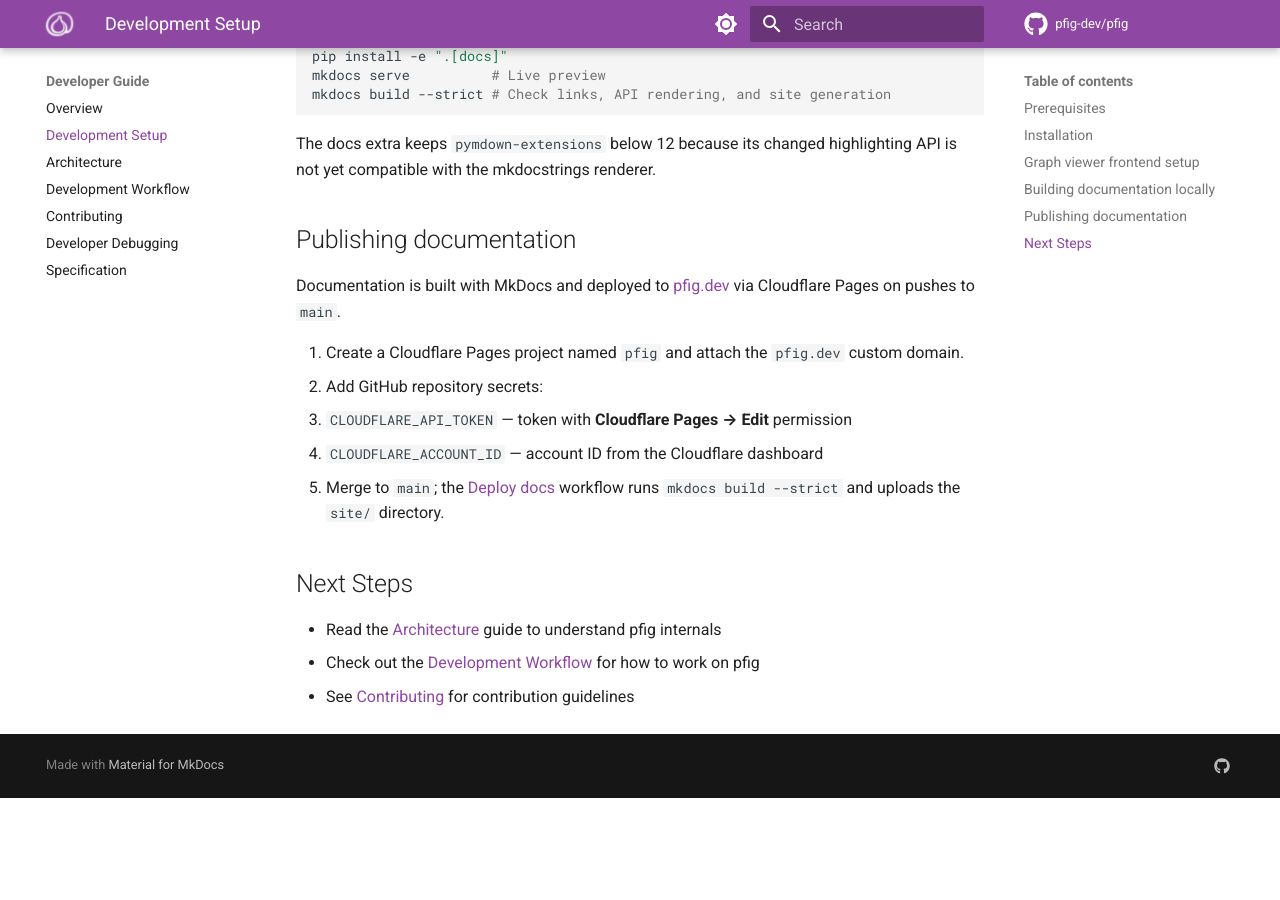
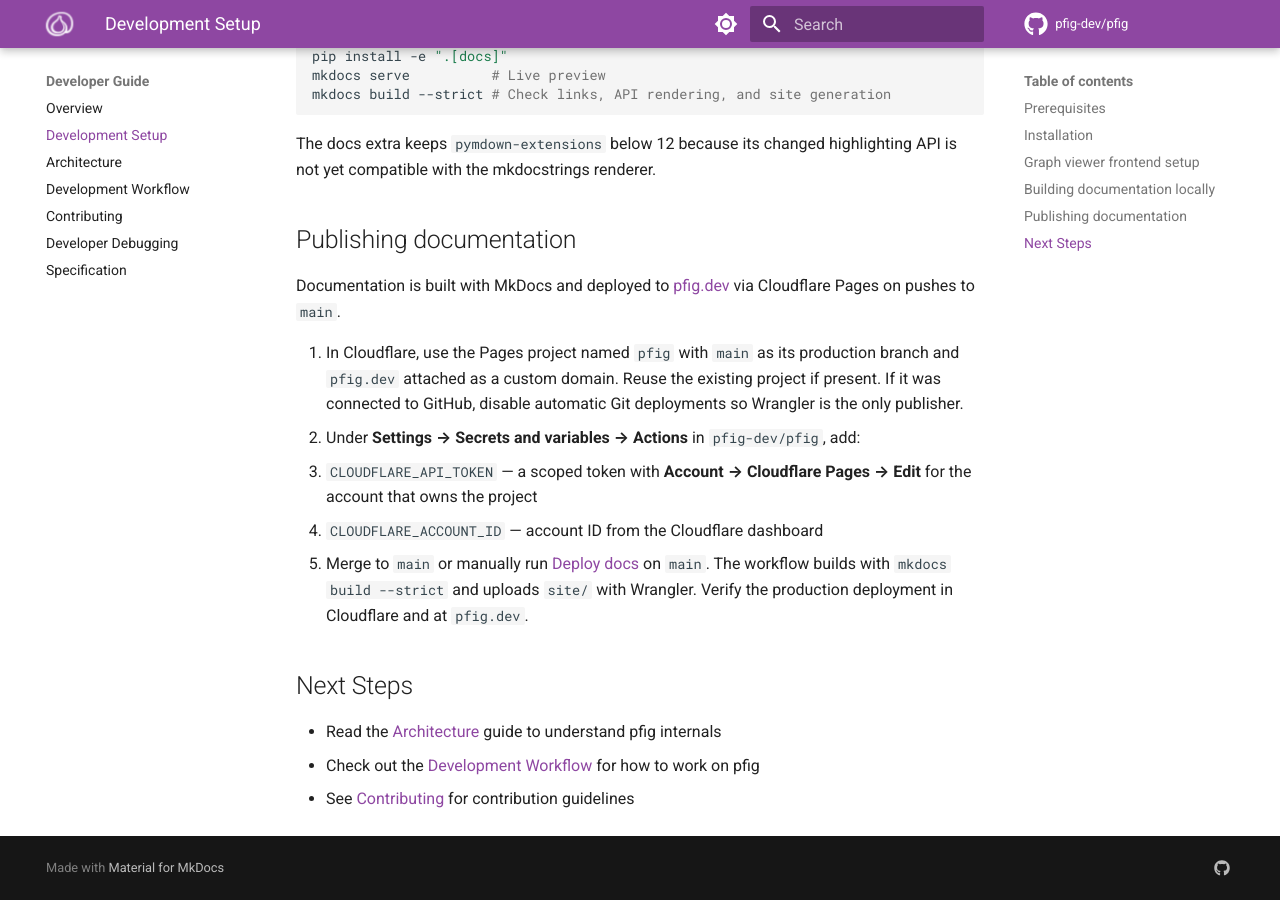
Before and after one commit to pfig-dev/pfig, an MkDocs documentation site: the page built from docs/developer/developer_setup.md, in a window 1280 px wide and 900 px high, scrolled down 1698 px. Built offline with MkDocs 1.6.1 and Material for MkDocs 9.7.7, drawn with Linux system fonts in a browser that asks for light colours; comment, search, counter and statistics services are not loaded; before the commit the page ends 2496 px from its top, so only the background shows below that.

Commit message:
Deploy documentation with Cloudflare Wrangler

```diff
--- a/docs/developer/developer_setup.md
+++ b/docs/developer/developer_setup.md
@@ -79,11 +79,16 @@ highlighting API is not yet compatible with the mkdocstrings renderer.
 
 Documentation is built with MkDocs and deployed to [pfig.dev](https://pfig.dev/) via Cloudflare Pages on pushes to `main`.
 
-1. Create a Cloudflare Pages project named `pfig` and attach the `pfig.dev` custom domain.
-2. Add GitHub repository secrets:
-   - `CLOUDFLARE_API_TOKEN` — token with **Cloudflare Pages → Edit** permission
+1. In Cloudflare, use the Pages project named `pfig` with `main` as its production
+   branch and `pfig.dev` attached as a custom domain. Reuse the existing project
+   if present. If it was connected to GitHub, disable automatic Git deployments
+   so Wrangler is the only publisher.
+2. Under **Settings → Secrets and variables → Actions** in `pfig-dev/pfig`, add:
+   - `CLOUDFLARE_API_TOKEN` — a scoped token with **Account → Cloudflare Pages → Edit** for the account that owns the project
    - `CLOUDFLARE_ACCOUNT_ID` — account ID from the Cloudflare dashboard
-3. Merge to `main`; the [Deploy docs](https://github.com/pfig-dev/pfig/actions/workflows/docs.yml) workflow runs `mkdocs build --strict` and uploads the `site/` directory.
+3. Merge to `main` or manually run [Deploy docs](https://github.com/pfig-dev/pfig/actions/workflows/docs.yml)
+   on `main`. The workflow builds with `mkdocs build --strict` and uploads `site/`
+   with Wrangler. Verify the production deployment in Cloudflare and at `pfig.dev`.
 
 ## Next Steps
 
```
Also changed, not shown: 1 other file.
